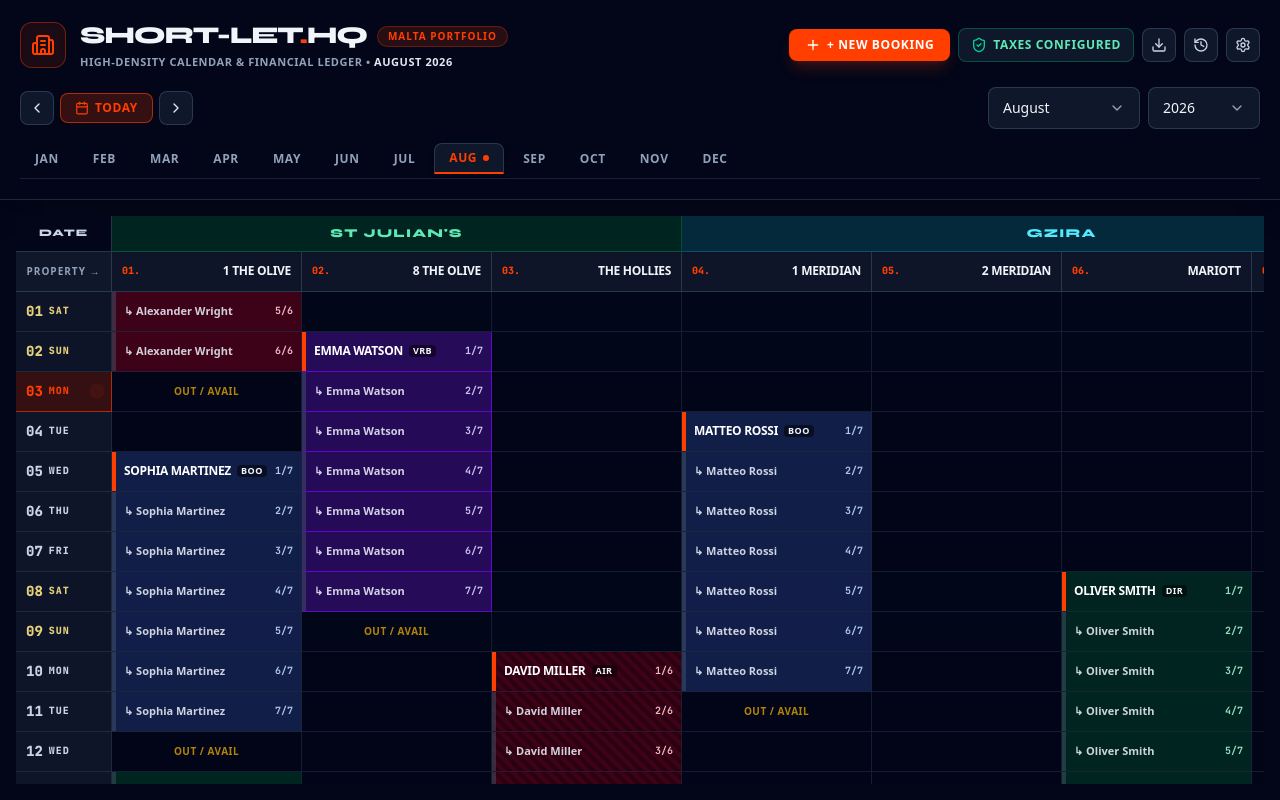
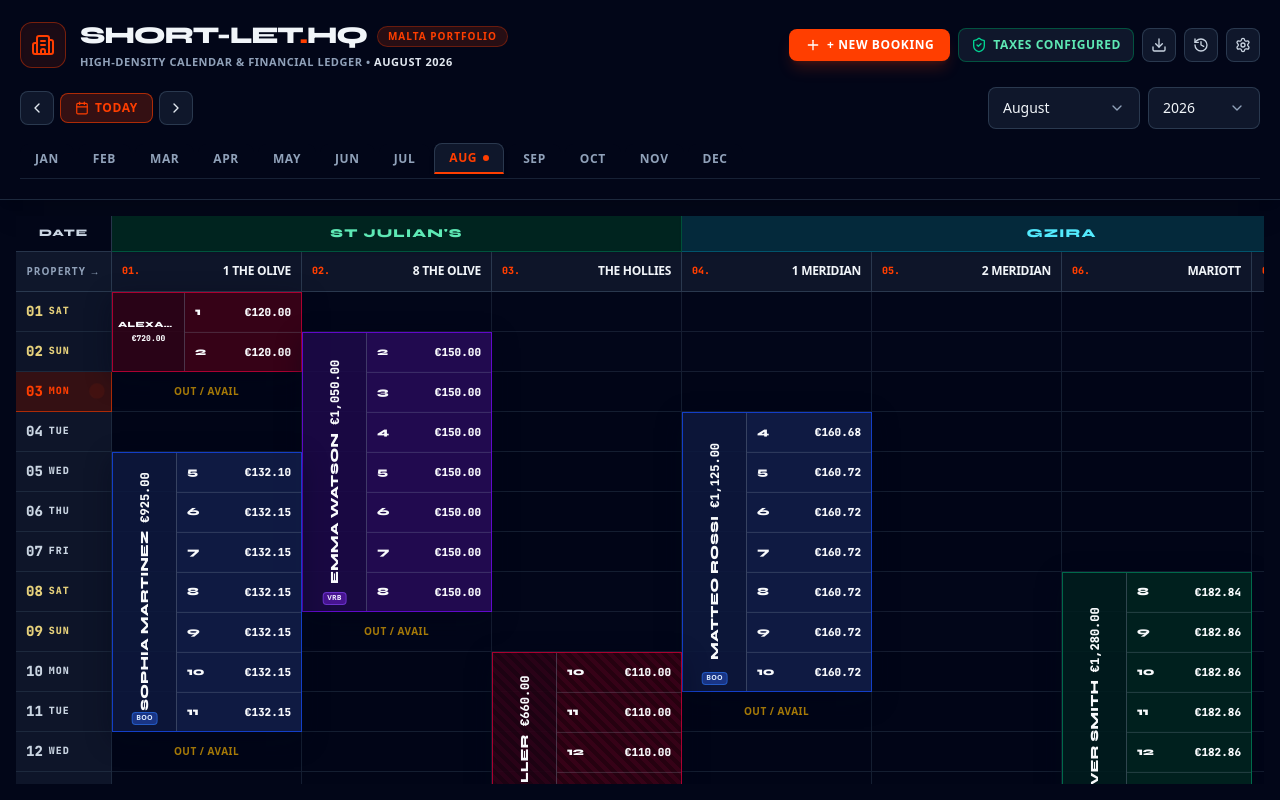
Before and after one commit to omeryigitler/-Property-Management, a React (Vite) app: page / in a window 1280 px wide. Built offline with nearby package versions, Linux system fonts and the light colour scheme.

Commit message:
feat: render bookings as vertical stay summaries

```diff
--- a/src/components/calendar/BookingCell.tsx
+++ b/src/components/calendar/BookingCell.tsx
@@ -1,9 +1,9 @@
 import React, { useState } from 'react';
 import { CHANNEL_CONFIG } from '../../config/locations';
-import { Booking } from '../../types';
-import { CellBookingState } from '../../utils/bookingCalculations';
+import { CellBookingState, getBookingOccupiedNights } from '../../utils/bookingCalculations';
 import { formatCents } from '../../utils/currency';
 import { useDashboardStore } from '../../store/useDashboardStore';
+import './booking-span.css';
 
 interface BookingCellProps {
   propertyId: string;
@@ -30,7 +30,6 @@ export function BookingCell({
 
   const { booking, isOccupied, isCheckIn, isCheckOut, nightIndex, totalNights } = cellState;
 
-  // Background state for empty cells
   let bgClass = 'bg-slate-950/40 hover:bg-slate-800/60';
   if (isHoveredCell) {
     bgClass = 'bg-[#ff3e00]/20 ring-1 ring-[#ff3e00] z-10';
@@ -69,14 +68,48 @@ export function BookingCell({
     );
   }
 
-  // Booked Cell Styling
   const channelCfg = CHANNEL_CONFIG[booking.channel] || CHANNEL_CONFIG.airbnb;
   const isProvisional = booking.status === 'provisional';
-
   const stripeStyle =
     isProvisional && showProvisionalBlock
       ? 'bg-[linear-gradient(45deg,rgba(0,0,0,0.3)_25%,transparent_25%,transparent_50%,rgba(0,0,0,0.3)_50%,rgba(0,0,0,0.3)_75%,transparent_75%,transparent)] bg-[length:12px_12px]'
       : '';
+
+  const occupiedNights = getBookingOccupiedNights(booking);
+  const visibleMonthPrefix = dateStr.slice(0, 7);
+  const isFirstVisibleDayOfMonth = dateStr.endsWith('-01');
+  const isSpanAnchor = isCheckIn || (isFirstVisibleDayOfMonth && nightIndex > 1);
+  const visibleNights = occupiedNights.filter(
+    (night) => night.dateStr >= dateStr && night.dateStr.startsWith(visibleMonthPrefix)
+  );
+
+  const accommodationForNight = (night: (typeof occupiedNights)[number]) =>
+    Math.max(
+      0,
+      night.allocatedRevenueCents - (night.nightIndex === 1 ? booking.cleaningFeeCents || 0 : 0)
+    );
+
+  const accommodationTotalCents = occupiedNights.reduce(
+    (total, night) => total + accommodationForNight(night),
+    0
+  );
+
+  if (!isSpanAnchor) {
+    return (
+      <div
+        onClick={handleClick}
+        onMouseEnter={() => setHoveredCell({ propertyId, dateStr })}
+        onMouseLeave={() => setHoveredCell(null)}
+        tabIndex={0}
+        role="button"
+        aria-label={`Booking for ${booking.guestName}, night ${nightIndex} of ${totalNights}`}
+        className="booking-span-continuation w-[190px] min-w-[160px] h-9 sm:h-10 border-r border-b border-slate-800/70 cursor-pointer relative"
+      />
+    );
+  }
+
+  const spanHeight = `calc(var(--calendar-booking-row-height) * ${Math.max(visibleNights.length, 1)})`;
+  const compactClass = visibleNights.length <= 2 ? 'booking-span-card--compact' : '';
 
   return (
     <div
@@ -91,39 +124,35 @@ export function BookingCell({
       }}
       tabIndex={0}
       role="button"
-      aria-label={`Booking for ${booking.guestName}, night ${nightIndex} of ${totalNights}`}
-      className={`w-[190px] min-w-[160px] h-9 sm:h-10 border-r border-b border-slate-800/70 px-2 cursor-pointer relative flex items-center transition-all ${channelCfg.colorClass} ${stripeStyle}`}
+      aria-label={`Booking for ${booking.guestName}, ${totalNights} nights, ${formatCents(accommodationTotalCents)}`}
+      className="booking-span-anchor w-[190px] min-w-[160px] h-9 sm:h-10 border-r border-b border-slate-800/70 cursor-pointer relative"
     >
-      {/* Night Indicator Bar on left edge */}
       <div
-        className={`absolute left-0 top-0 bottom-0 w-1 ${
-          isCheckIn ? 'bg-[#ff3e00]' : 'bg-slate-600/50'
-        }`}
-      />
+        className={`booking-span-card ${compactClass} ${channelCfg.colorClass} ${stripeStyle}`}
+        style={{ height: spanHeight }}
+      >
+        <div className="booking-summary-rail">
+          <div className="booking-summary-vertical">
+            <span className="booking-summary-name">{booking.guestName}</span>
+            <strong className="booking-summary-total">{formatCents(accommodationTotalCents)}</strong>
+          </div>
+          <span className={`booking-channel-badge ${channelCfg.badgeClass}`}>
+            {channelCfg.name.slice(0, 3)}
+          </span>
+        </div>
 
-      {/* Content */}
-      <div className="flex items-center justify-between w-full pl-1 truncate text-xs">
-        {isCheckIn ? (
-          <div className="flex items-center gap-1.5 truncate">
-            <span className="font-black truncate text-white uppercase tracking-tight">{booking.guestName}</span>
-            <span className="px-1 py-0.2 rounded text-[9px] font-black uppercase tracking-wider bg-black/50 text-slate-100">
-              {channelCfg.name.slice(0, 3)}
-            </span>
-          </div>
-        ) : (
-          <div className="flex items-center gap-1 text-[11px] text-slate-200/90 font-bold truncate">
-            <span>↳ {booking.guestName}</span>
-          </div>
-        )}
-
-        <div className="flex items-center gap-1 flex-shrink-0 ml-1 text-[10px] font-mono font-bold opacity-90">
-          <span>{nightIndex}/{totalNights}</span>
+        <div className="booking-night-list">
+          {visibleNights.map((night) => (
+            <div key={night.dateStr} className="booking-night-row">
+              <span className="booking-night-date">{Number(night.dateStr.slice(-2))}</span>
+              <span className="booking-night-rate">{formatCents(accommodationForNight(night))}</span>
+            </div>
+          ))}
         </div>
       </div>
 
-      {/* Detailed Tooltip on Hover */}
       {showTooltip && (
-        <div className="absolute z-50 left-1/2 -translate-x-1/2 bottom-full mb-1.5 w-60 p-3 bg-slate-950 border border-slate-700/90 rounded-xl shadow-2xl text-xs text-slate-100 pointer-events-none animate-fade-in backdrop-blur-md">
+        <div className="booking-span-tooltip absolute z-[80] left-1/2 -translate-x-1/2 bottom-full mb-1.5 w-60 p-3 bg-slate-950 border border-slate-700/90 rounded-xl shadow-2xl text-xs text-slate-100 pointer-events-none animate-fade-in backdrop-blur-md">
           <div className="flex items-center justify-between font-extrabold border-b border-slate-800 pb-1.5 mb-1.5">
             <span className="text-[#ff3e00] uppercase font-display font-black tracking-wider">{booking.guestName}</span>
             <span className={`px-1.5 py-0.5 rounded text-[10px] uppercase font-bold ${channelCfg.badgeClass}`}>
@@ -133,7 +162,7 @@ export function BookingCell({
           <div className="space-y-1 text-slate-300 text-[11px]">
             <div>Dates: <strong className="text-slate-100">{booking.checkInDate} → {booking.checkOutDate}</strong></div>
             <div>Nightly Rate: <strong className="text-emerald-400 font-mono font-bold">{formatCents(booking.nightlyRateCents)}</strong></div>
-            <div>Night Position: <strong>Night {nightIndex} of {totalNights}</strong></div>
+            <div>Accommodation Total: <strong className="text-cyan-300 font-mono font-bold">{formatCents(accommodationTotalCents)}</strong></div>
             <div>Status: <strong className="uppercase text-slate-200">{booking.status}</strong></div>
             {booking.bookingRef && <div>Ref: {booking.bookingRef}</div>}
           </div>
--- /dev/null
+++ b/src/components/calendar/booking-span.css
@@ -0,0 +1,199 @@
+:root {
+  --calendar-booking-row-height: 36px;
+}
+
+.booking-span-anchor {
+  overflow: visible !important;
+  isolation: isolate;
+  z-index: 30;
+}
+
+.booking-span-continuation {
+  background: transparent !important;
+  overflow: hidden !important;
+  z-index: 1;
+}
+
+.booking-span-card {
+  position: absolute;
+  inset: 0 auto auto 0;
+  z-index: 40;
+  width: 190px;
+  display: grid;
+  grid-template-columns: 64px minmax(0, 1fr);
+  overflow: hidden;
+  border-width: 1px;
+  border-style: solid;
+  box-shadow: 0 8px 24px rgba(2, 6, 23, 0.42);
+}
+
+.booking-summary-rail {
+  min-width: 0;
+  position: relative;
+  display: flex;
+  align-items: center;
+  justify-content: center;
+  overflow: hidden;
+  border-right: 1px solid rgba(148, 163, 184, 0.32);
+  background: rgba(2, 6, 23, 0.32);
+}
+
+.booking-summary-vertical {
+  max-height: calc(100% - 34px);
+  min-width: 0;
+  display: flex;
+  align-items: center;
+  gap: 8px;
+  overflow: hidden;
+  writing-mode: vertical-rl;
+  transform: rotate(180deg);
+  text-align: center;
+}
+
+.booking-summary-name,
+.booking-summary-total {
+  max-height: 100%;
+  overflow: hidden;
+  text-overflow: ellipsis;
+  white-space: nowrap;
+}
+
+.booking-summary-name {
+  font-family: 'Syne', sans-serif;
+  font-size: 11px;
+  font-weight: 900;
+  letter-spacing: 0.035em;
+  text-transform: uppercase;
+  color: #f8fafc;
+}
+
+.booking-summary-total {
+  font-family: 'JetBrains Mono', monospace;
+  font-size: 12px;
+  font-weight: 900;
+  color: #f8fafc;
+}
+
+.booking-channel-badge {
+  position: absolute;
+  left: 50%;
+  bottom: 6px;
+  max-width: calc(100% - 12px);
+  transform: translateX(-50%);
+  overflow: hidden;
+  text-overflow: ellipsis;
+  white-space: nowrap;
+  border-radius: 4px;
+  padding: 1px 4px;
+  font-size: 7px;
+  font-weight: 900;
+  line-height: 1.2;
+  letter-spacing: 0.04em;
+  text-transform: uppercase;
+}
+
+.booking-night-list {
+  min-width: 0;
+  display: flex;
+  flex-direction: column;
+  overflow: hidden;
+  background: rgba(2, 6, 23, 0.12);
+}
+
+.booking-night-row {
+  height: var(--calendar-booking-row-height);
+  min-height: var(--calendar-booking-row-height);
+  display: flex;
+  align-items: center;
+  justify-content: space-between;
+  gap: 8px;
+  overflow: hidden;
+  border-bottom: 1px solid rgba(148, 163, 184, 0.22);
+  padding: 0 10px;
+}
+
+.booking-night-row:last-child {
+  border-bottom: 0;
+}
+
+.booking-night-date {
+  flex: 0 0 auto;
+  font-family: 'Syne', sans-serif;
+  font-size: 11px;
+  font-weight: 900;
+  color: #f8fafc;
+}
+
+.booking-night-rate {
+  min-width: 0;
+  overflow: hidden;
+  text-overflow: ellipsis;
+  white-space: nowrap;
+  font-family: 'JetBrains Mono', monospace;
+  font-size: 11px;
+  font-weight: 900;
+  color: #f8fafc;
+}
+
+.booking-span-card--compact {
+  grid-template-columns: 72px minmax(0, 1fr);
+}
+
+.booking-span-card--compact .booking-summary-vertical {
+  width: calc(100% - 10px);
+  max-height: none;
+  flex-direction: column;
+  justify-content: center;
+  gap: 1px;
+  writing-mode: horizontal-tb;
+  transform: none;
+}
+
+.booking-span-card--compact .booking-summary-name,
+.booking-span-card--compact .booking-summary-total {
+  max-width: 100%;
+  height: auto;
+  font-size: 8px;
+}
+
+.booking-span-card--compact .booking-channel-badge {
+  display: none;
+}
+
+.booking-span-tooltip {
+  max-width: min(240px, calc(100vw - 16px));
+}
+
+@media (min-width: 640px) {
+  :root {
+    --calendar-booking-row-height: 40px;
+  }
+}
+
+@media (max-width: 640px) {
+  .booking-span-card {
+    grid-template-columns: 58px minmax(0, 1fr);
+  }
+
+  .booking-span-card--compact {
+    grid-template-columns: 66px minmax(0, 1fr);
+  }
+
+  .booking-summary-name {
+    font-size: 9px;
+  }
+
+  .booking-summary-total {
+    font-size: 10px;
+  }
+
+  .booking-night-row {
+    gap: 5px;
+    padding: 0 7px;
+  }
+
+  .booking-night-date,
+  .booking-night-rate {
+    font-size: 10px;
+  }
+}
```
